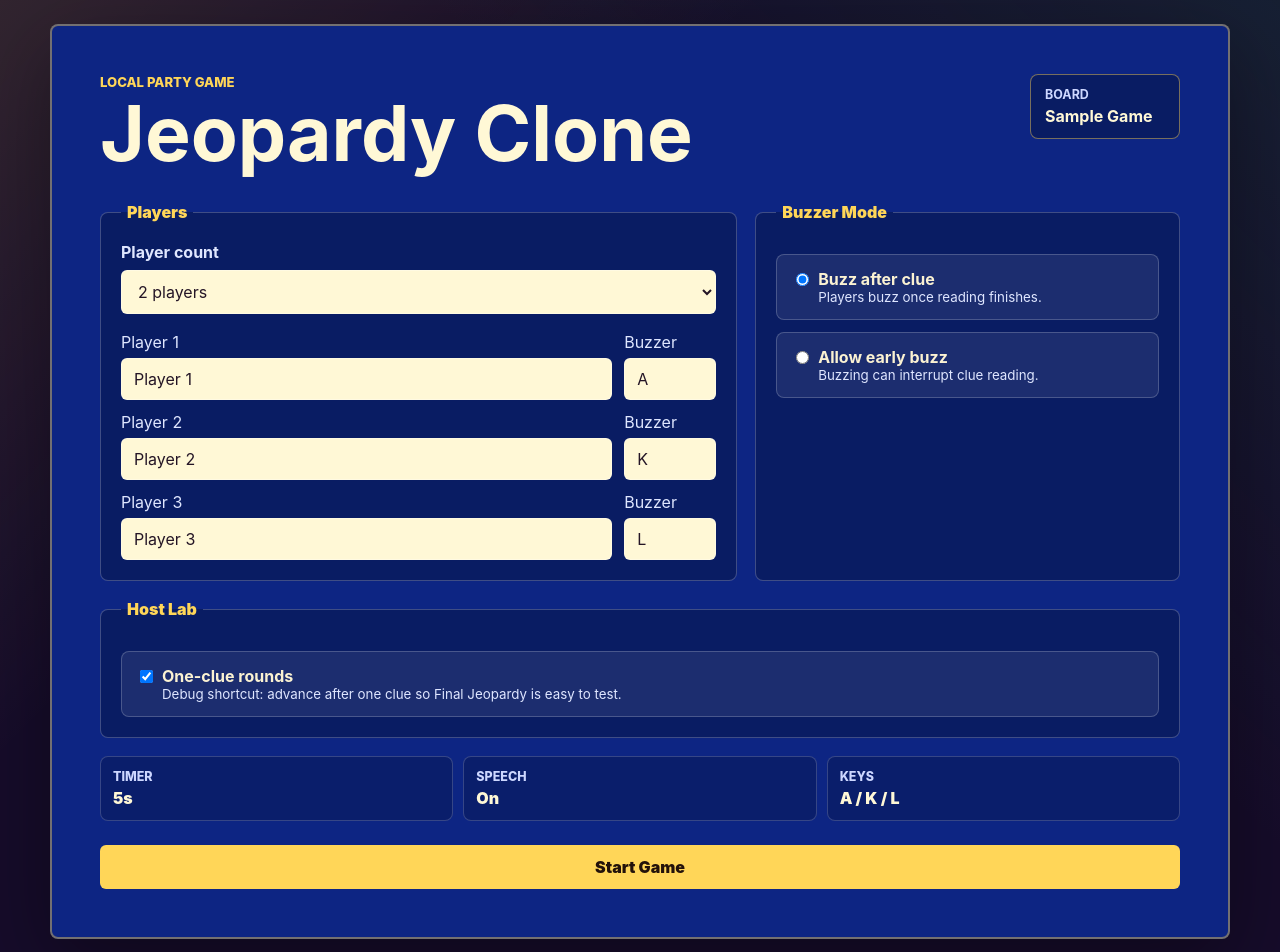
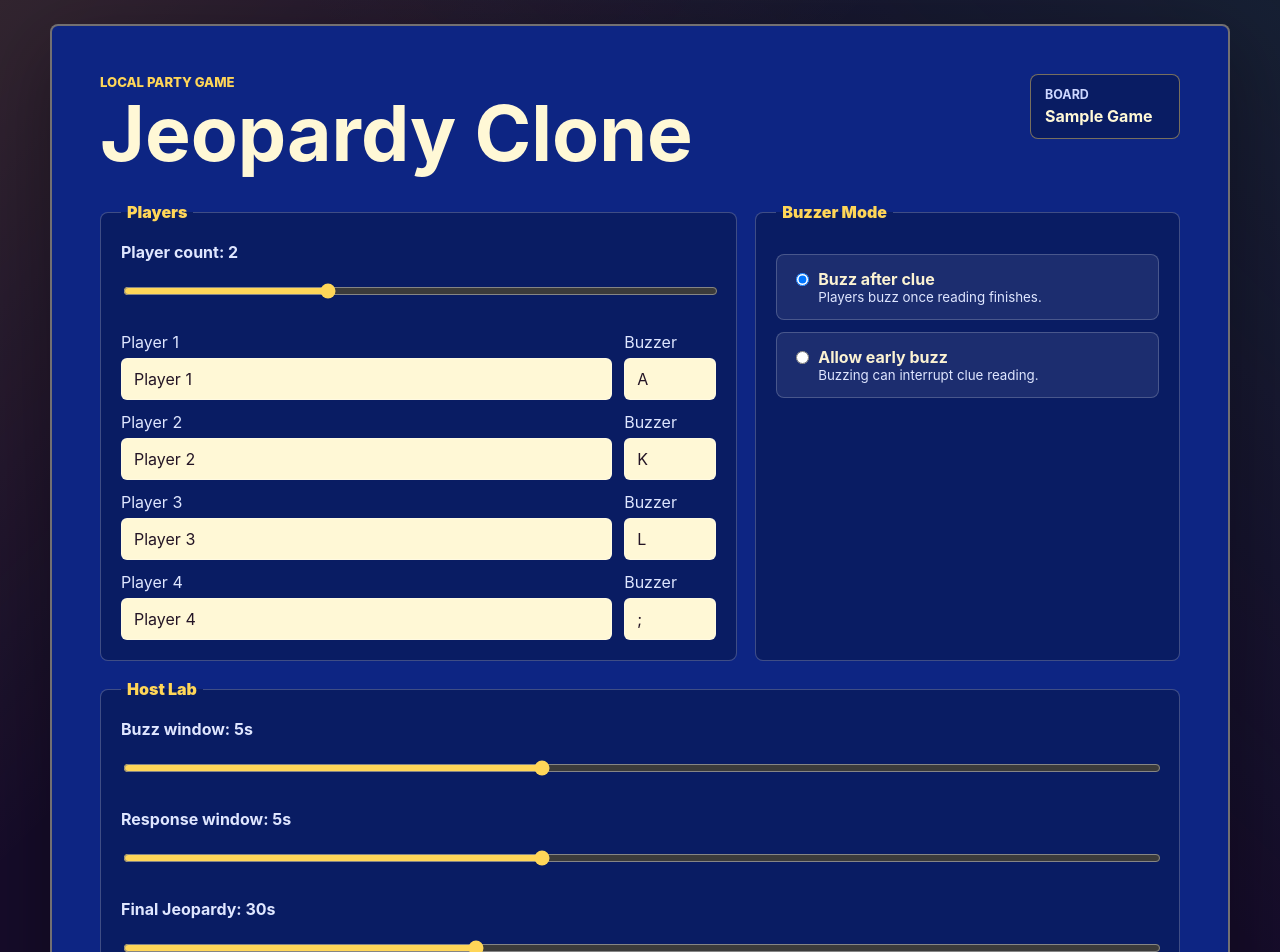
Before and after one commit to sukritganesh/Jeopardy, a React (Vite) app: page / in a window 1280 px wide. Shown: the top 952 px of the page. Built offline with nearby package versions, Linux system fonts and the light colour scheme.

Commit message:
Added new settings for front page.

```diff
--- a/public/config/game-settings.json
+++ b/public/config/game-settings.json
@@ -1,6 +1,7 @@
 {
   "boardPath": "/boards/sample-board.json",
-  "answerTimeSeconds": 5,
+  "buzzWindowSeconds": 5,
+  "responseTimeSeconds": 5,
   "finalJeopardyTimeSeconds": 30,
   "defaultBuzzMode": "afterRead",
   "defaultPlayerCount": 2,
@@ -30,6 +31,12 @@
       "name": "Player 3",
       "buzzerKey": "L",
       "isActive": false
+    },
+    {
+      "id": "player-4",
+      "name": "Player 4",
+      "buzzerKey": ";",
+      "isActive": false
     }
   ]
 }
--- a/src/App.tsx
+++ b/src/App.tsx
@@ -38,6 +38,9 @@
 function cloneDefaultSetup(): SetupConfig {
   return {
     buzzMode: DEFAULT_SETUP.buzzMode,
+    buzzWindowSeconds: DEFAULT_SETUP.buzzWindowSeconds,
+    responseTimeSeconds: DEFAULT_SETUP.responseTimeSeconds,
+    finalJeopardyTimeSeconds: DEFAULT_SETUP.finalJeopardyTimeSeconds,
     debugAdvanceAfterOneClue: DEFAULT_SETUP.debugAdvanceAfterOneClue,
     players: DEFAULT_SETUP.players.map((player) => ({ ...player })),
   };
@@ -57,7 +60,7 @@
   const [cluePhase, setCluePhase] = useState<CluePhase>('reading');
   const [buzzedPlayerId, setBuzzedPlayerId] = useState<string | null>(null);
   const [dailyDoubleWager, setDailyDoubleWager] = useState<number | null>(null);
-  const [timerRemaining, setTimerRemaining] = useState(DEFAULT_SETTINGS.answerTimeSeconds);
+  const [timerRemaining, setTimerRemaining] = useState(DEFAULT_SETTINGS.buzzWindowSeconds);
   const [clueIsBeingRead, setClueIsBeingRead] = useState(false);
   const [ttsUnavailable, setTtsUnavailable] = useState(false);
   const [finalWagers, setFinalWagers] = useState<FinalWagers>({});
@@ -77,7 +80,7 @@
 
         if (isCurrent) {
           setSetup(setupFromSettings(settings));
-          setTimerRemaining(settings.answerTimeSeconds);
+          setTimerRemaining(settings.buzzWindowSeconds);
           setAppData({ status: 'ready', board, settings });
         }
       })
@@ -110,8 +113,10 @@
     ];
   }, [appData, selectedClue]);
 
-  const answerTimeSeconds =
-    appData.status === 'ready' ? appData.settings.answerTimeSeconds : DEFAULT_SETTINGS.answerTimeSeconds;
+  const buzzWindowSeconds =
+    appData.status === 'ready' ? setup.buzzWindowSeconds : DEFAULT_SETTINGS.buzzWindowSeconds;
+  const responseTimeSeconds =
+    appData.status === 'ready' ? setup.responseTimeSeconds : DEFAULT_SETTINGS.responseTimeSeconds;
 
   const scoringValue =
     currentClue?.dailyDouble && dailyDoubleWager !== null ? dailyDoubleWager : (currentClue?.value ?? 0);
@@ -128,7 +133,7 @@
     setTtsUnavailable(false);
     setClueIsBeingRead(true);
     setBuzzedPlayerId(null);
-    setTimerRemaining(appData.settings.answerTimeSeconds);
+    setTimerRemaining(buzzWindowSeconds);
     setCluePhase(setup.buzzMode === 'early' && !currentClue.dailyDouble ? 'buzzing' : 'reading');
 
     speakClue(currentClue.clue, {
@@ -142,13 +147,13 @@
         if (currentClue.dailyDouble) {
           setClueIsBeingRead(false);
           setBuzzedPlayerId(controllingPlayerId);
-          setTimerRemaining(answerTimeSeconds);
+          setTimerRemaining(responseTimeSeconds);
           setCluePhase('answering');
           return;
         }
 
         setClueIsBeingRead(false);
-        setTimerRemaining(answerTimeSeconds);
+        setTimerRemaining(buzzWindowSeconds);
         setCluePhase('buzzing');
       },
     });
@@ -157,7 +162,7 @@
       speechRunRef.current += 1;
       stopSpeech();
     };
-  }, [answerTimeSeconds, appData, controllingPlayerId, currentClue, screen, setup.buzzMode]);
+  }, [appData, buzzWindowSeconds, controllingPlayerId, currentClue, responseTimeSeconds, screen, setup.buzzMode]);
 
   useEffect(() => {
     if (screen !== 'clue' || cluePhase !== 'buzzing' || currentClue?.dailyDouble) {
@@ -186,13 +191,13 @@
       stopSpeech();
       setClueIsBeingRead(false);
       setBuzzedPlayerId(buzzingPlayer.id);
-      setTimerRemaining(answerTimeSeconds);
+      setTimerRemaining(responseTimeSeconds);
       setCluePhase('answering');
     }
 
     window.addEventListener('keydown', handleKeyDown);
     return () => window.removeEventListener('keydown', handleKeyDown);
-  }, [answerTimeSeconds, attemptedPlayerIds, cluePhase, currentClue, players, screen]);
+  }, [attemptedPlayerIds, cluePhase, currentClue, players, responseTimeSeconds, screen]);
 
   useEffect(() => {
     const timerIsActive =
@@ -225,7 +230,7 @@
     setTtsUnavailable(false);
     setFinalResponseIsRevealed(false);
     setFinalClueIsBeingRead(true);
-    setFinalTimerRemaining(appData.settings.finalJeopardyTimeSeconds);
+    setFinalTimerRemaining(setup.finalJeopardyTimeSeconds);
 
     speakClue(appData.board.final.clue, {
       settings: appData.settings.tts,
@@ -243,7 +248,7 @@
       finalSpeechRunRef.current += 1;
       stopSpeech();
     };
-  }, [appData, screen]);
+  }, [appData, screen, setup.finalJeopardyTimeSeconds]);
 
   useEffect(() => {
     if (
@@ -280,6 +285,21 @@
 
   function handleBuzzModeChange(buzzMode: BuzzMode) {
     setSetup((current) => ({ ...current, buzzMode }));
+  }
+
+  function handleBuzzWindowChange(buzzWindowSeconds: number) {
+    setSetup((current) => ({ ...current, buzzWindowSeconds }));
+    setTimerRemaining(buzzWindowSeconds);
+  }
+
+  function handleResponseTimeChange(responseTimeSeconds: number) {
+    setSetup((current) => ({ ...current, responseTimeSeconds }));
+    setTimerRemaining(responseTimeSeconds);
+  }
+
+  function handleFinalJeopardyTimeChange(finalJeopardyTimeSeconds: number) {
+    setSetup((current) => ({ ...current, finalJeopardyTimeSeconds }));
+    setFinalTimerRemaining(finalJeopardyTimeSeconds);
   }
 
   function handleDebugAdvanceChange(enabled: boolean) {
@@ -323,7 +343,7 @@
     setDailyDoubleWager(null);
     setClueIsBeingRead(false);
     setCluePhase('reading');
-    setTimerRemaining(answerTimeSeconds);
+    setTimerRemaining(buzzWindowSeconds);
     setScreen(clue.dailyDouble ? 'dailyDoubleWager' : 'clue');
   }
 
@@ -378,7 +398,7 @@
       setFinalJudgments({});
       setFinalResponseIsRevealed(false);
       setFinalClueIsBeingRead(false);
-      setFinalTimerRemaining(appData.settings.finalJeopardyTimeSeconds);
+      setFinalTimerRemaining(setup.finalJeopardyTimeSeconds);
       setScreen('finalWager');
       return;
     }
@@ -411,7 +431,7 @@
     nextAttempted.add(playerId);
     setAttemptedPlayerIds(nextAttempted);
     setBuzzedPlayerId(null);
-    setTimerRemaining(answerTimeSeconds);
+    setTimerRemaining(buzzWindowSeconds);
     setClueIsBeingRead(false);
 
     const eligiblePlayers = currentClue.dailyDouble
@@ -465,7 +485,7 @@
     setAttemptedPlayerIds(new Set());
     setBuzzedPlayerId(null);
     setClueIsBeingRead(false);
-    setTimerRemaining(answerTimeSeconds);
+    setTimerRemaining(buzzWindowSeconds);
     setCluePhase('reading');
     setScreen('clue');
   }
@@ -508,13 +528,13 @@
         if (currentClue.dailyDouble) {
           setClueIsBeingRead(false);
           setBuzzedPlayerId(controllingPlayerId);
-          setTimerRemaining(answerTimeSeconds);
+          setTimerRemaining(responseTimeSeconds);
           setCluePhase('answering');
           return;
         }
 
         setClueIsBeingRead(false);
-        setTimerRemaining(answerTimeSeconds);
+        setTimerRemaining(buzzWindowSeconds);
         setCluePhase('buzzing');
       },
     });
@@ -529,7 +549,7 @@
     setFinalJudgments({});
     setFinalResponseIsRevealed(false);
     setFinalClueIsBeingRead(false);
-    setFinalTimerRemaining(appData.settings.finalJeopardyTimeSeconds);
+    setFinalTimerRemaining(setup.finalJeopardyTimeSeconds);
     setScreen('finalClue');
   }
 
@@ -561,6 +581,9 @@
         onPlayerCountChange={handlePlayerCountChange}
         onPlayerChange={handlePlayerChange}
         onBuzzModeChange={handleBuzzModeChange}
+        onBuzzWindowChange={handleBuzzWindowChange}
+        onResponseTimeChange={handleResponseTimeChange}
+        onFinalJeopardyTimeChange={handleFinalJeopardyTimeChange}
         onDebugAdvanceChange={handleDebugAdvanceChange}
         onStartGame={handleStartGame}
       />
@@ -623,7 +646,7 @@
         players={players}
         eligiblePlayers={finalEligiblePlayers}
         timerRemaining={finalTimerRemaining}
-        finalTimeSeconds={appData.settings.finalJeopardyTimeSeconds}
+        finalTimeSeconds={setup.finalJeopardyTimeSeconds}
         finalClueIsBeingRead={finalClueIsBeingRead}
         responseIsRevealed={finalResponseIsRevealed}
         ttsUnavailable={ttsUnavailable}
@@ -649,7 +672,8 @@
         cluePhase={cluePhase}
         buzzedPlayerId={buzzedPlayerId}
         timerRemaining={timerRemaining}
-        answerTimeSeconds={appData.settings.answerTimeSeconds}
+        buzzWindowSeconds={setup.buzzWindowSeconds}
+        responseTimeSeconds={setup.responseTimeSeconds}
         clueIsBeingRead={clueIsBeingRead}
         scoringValue={scoringValue}
         buzzMode={setup.buzzMode}
--- a/src/components/SetupScreen.tsx
+++ b/src/components/SetupScreen.tsx
@@ -7,8 +7,11 @@
   boardError?: string;
   settings?: GameSettings;
   onPlayerCountChange: (count: number) => void;
-  onPlayerChange: (playerId: string, patch: Partial<Pick<Player, 'name'>>) => void;
+  onPlayerChange: (playerId: string, patch: Partial<Pick<Player, 'name' | 'buzzerKey'>>) => void;
   onBuzzModeChange: (buzzMode: BuzzMode) => void;
+  onBuzzWindowChange: (seconds: number) => void;
+  onResponseTimeChange: (seconds: number) => void;
+  onFinalJeopardyTimeChange: (seconds: number) => void;
   onDebugAdvanceChange: (enabled: boolean) => void;
   onStartGame: () => void;
 };
@@ -22,6 +25,9 @@
   onPlayerCountChange,
   onPlayerChange,
   onBuzzModeChange,
+  onBuzzWindowChange,
+  onResponseTimeChange,
+  onFinalJeopardyTimeChange,
   onDebugAdvanceChange,
   onStartGame,
 }: SetupScreenProps) {
@@ -48,17 +54,17 @@
           <fieldset className="form-section">
             <legend>Players</legend>
             <label className="field-label" htmlFor="player-count">
-              Player count
+              Player count: {activePlayers.length}
             </label>
-            <select
+            <input
               id="player-count"
+              type="range"
+              min={1}
+              max={4}
+              step={1}
               value={activePlayers.length}
               onChange={(event) => onPlayerCountChange(Number(event.target.value))}
-            >
-              <option value={1}>1 player</option>
-              <option value={2}>2 players</option>
-              <option value={3}>3 players</option>
-            </select>
+            />
 
             <div className="player-config-list">
               {setup.players.map((player, index) => (
@@ -72,7 +78,16 @@
                   </label>
                   <label>
                     <span>Buzzer</span>
-                    <input value={player.buzzerKey} readOnly aria-label={`${player.name} buzzer key`} />
+                    <input
+                      maxLength={1}
+                      value={player.buzzerKey}
+                      aria-label={`${player.name} buzzer key`}
+                      onChange={(event) =>
+                        onPlayerChange(player.id, {
+                          buzzerKey: event.target.value.toUpperCase(),
+                        })
+                      }
+                    />
                   </label>
                 </div>
               ))}
@@ -110,6 +125,42 @@
 
         <fieldset className="form-section debug-section">
           <legend>Host Lab</legend>
+          <label className="field-label" htmlFor="buzz-window-timer">
+            Buzz window: {setup.buzzWindowSeconds}s
+          </label>
+          <input
+            id="buzz-window-timer"
+            type="range"
+            min={3}
+            max={8}
+            step={1}
+            value={setup.buzzWindowSeconds}
+            onChange={(event) => onBuzzWindowChange(Number(event.target.value))}
+          />
+          <label className="field-label timer-field-label" htmlFor="response-timer">
+            Response window: {setup.responseTimeSeconds}s
+          </label>
+          <input
+            id="response-timer"
+            type="range"
+            min={3}
+            max={8}
+            step={1}
+            value={setup.responseTimeSeconds}
+            onChange={(event) => onResponseTimeChange(Number(event.target.value))}
+          />
+          <label className="field-label timer-field-label" htmlFor="final-jeopardy-timer">
+            Final Jeopardy: {setup.finalJeopardyTimeSeconds}s
+          </label>
+          <input
+            id="final-jeopardy-timer"
+            type="range"
+            min={15}
+            max={60}
+            step={5}
+            value={setup.finalJeopardyTimeSeconds}
+            onChange={(event) => onFinalJeopardyTimeChange(Number(event.target.value))}
+          />
           <label className="radio-card">
             <input
               type="checkbox"
@@ -125,16 +176,8 @@
 
         <dl className="settings-summary">
           <div>
-            <dt>Timer</dt>
-            <dd>{settings?.answerTimeSeconds ?? 5}s</dd>
-          </div>
-          <div>
             <dt>Speech</dt>
             <dd>{settings?.tts.enabled === false ? 'Off' : 'On'}</dd>
-          </div>
-          <div>
-            <dt>Keys</dt>
-            <dd>{setup.players.map((player) => player.buzzerKey).join(' / ')}</dd>
           </div>
         </dl>
 
--- a/src/game/types.ts
+++ b/src/game/types.ts
@@ -70,6 +70,9 @@
 export type SetupConfig = {
   players: Player[];
   buzzMode: BuzzMode;
+  buzzWindowSeconds: number;
+  responseTimeSeconds: number;
+  finalJeopardyTimeSeconds: number;
   debugAdvanceAfterOneClue: boolean;
 };
 
@@ -78,7 +81,8 @@
 /** Local-first app settings loaded before the board. */
 export type GameSettings = {
   boardPath: string;
-  answerTimeSeconds: number;
+  buzzWindowSeconds: number;
+  responseTimeSeconds: number;
   finalJeopardyTimeSeconds: number;
   defaultBuzzMode: BuzzMode;
   defaultPlayerCount: number;
@@ -97,17 +101,22 @@
   { id: 'player-1', name: 'Player 1', buzzerKey: 'A', score: 0, isActive: true },
   { id: 'player-2', name: 'Player 2', buzzerKey: 'K', score: 0, isActive: true },
   { id: 'player-3', name: 'Player 3', buzzerKey: 'L', score: 0, isActive: false },
+  { id: 'player-4', name: 'Player 4', buzzerKey: ';', score: 0, isActive: false },
 ];
 
 export const DEFAULT_SETUP: SetupConfig = {
   players: DEFAULT_PLAYERS,
   buzzMode: 'afterRead',
+  buzzWindowSeconds: 5,
+  responseTimeSeconds: 5,
+  finalJeopardyTimeSeconds: 30,
   debugAdvanceAfterOneClue: true,
 };
 
 export const DEFAULT_SETTINGS: GameSettings = {
   boardPath: '/boards/sample-board.json',
-  answerTimeSeconds: 5,
+  buzzWindowSeconds: 5,
+  responseTimeSeconds: 5,
   finalJeopardyTimeSeconds: 30,
   defaultBuzzMode: 'afterRead',
   defaultPlayerCount: 2,
@@ -130,6 +139,9 @@
 export function setupFromSettings(settings: GameSettings): SetupConfig {
   return {
     buzzMode: settings.defaultBuzzMode,
+    buzzWindowSeconds: settings.buzzWindowSeconds,
+    responseTimeSeconds: settings.responseTimeSeconds,
+    finalJeopardyTimeSeconds: settings.finalJeopardyTimeSeconds,
     debugAdvanceAfterOneClue: settings.debug.advanceAfterOneClue,
     players: settings.players.map((player, index) => ({
       ...player,
--- a/src/styles.css
+++ b/src/styles.css
@@ -178,6 +178,10 @@
   font-weight: 700;
 }
 
+.timer-field-label {
+  margin-top: 18px;
+}
+
 select,
 input {
   width: 100%;
@@ -186,6 +190,11 @@
   padding: 10px 12px;
   background: #fff8d6;
   color: #241526;
+}
+
+input[type="range"] {
+  accent-color: #ffd658;
+  cursor: pointer;
 }
 
 .player-config-list {
@@ -250,7 +259,7 @@
 
 .settings-summary {
   display: grid;
-  grid-template-columns: repeat(3, minmax(0, 1fr));
+  grid-template-columns: minmax(0, 1fr);
   gap: 10px;
   margin: 18px 0 0;
 }
@@ -290,7 +299,7 @@
 
 .scoreboard {
   display: grid;
-  grid-template-columns: repeat(3, minmax(0, 1fr));
+  grid-template-columns: repeat(auto-fit, minmax(220px, 1fr));
   gap: 12px;
   margin: 22px 0;
 }
```
Also changed, not shown: src/components/ClueScreen.tsx (+6 -3 lines), src/game/settingsLoader.ts (+10 -3 lines), 2 other files (tests, documents, lock files or other folders).
